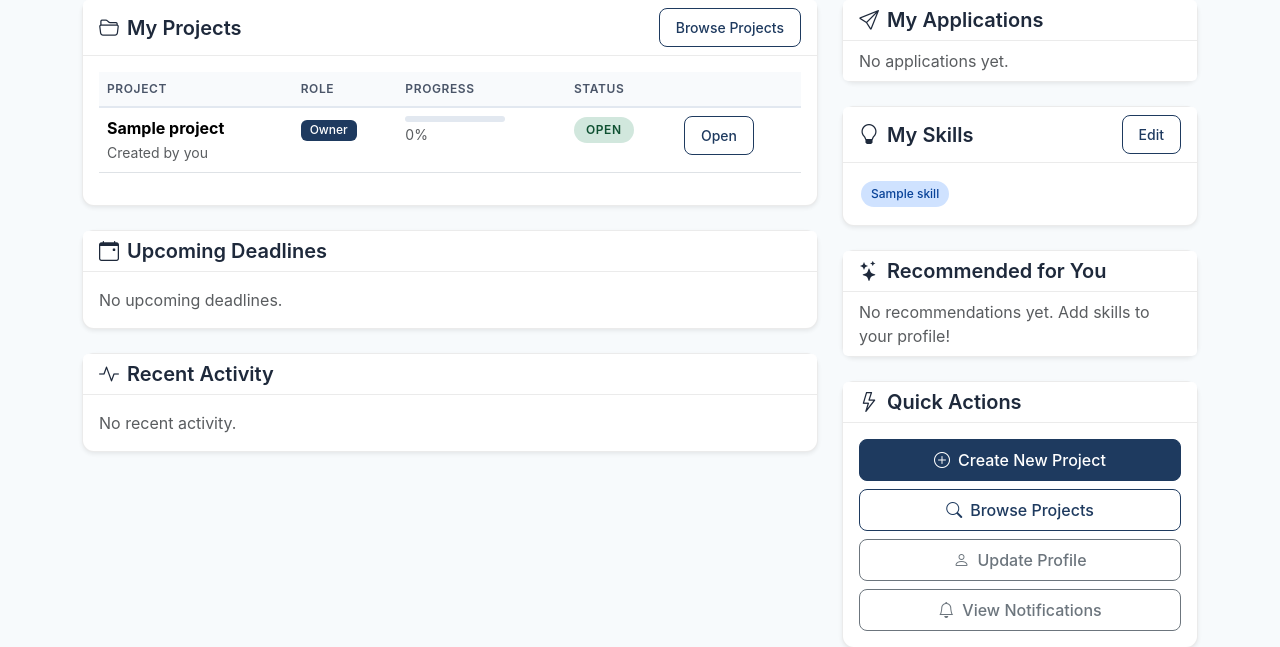
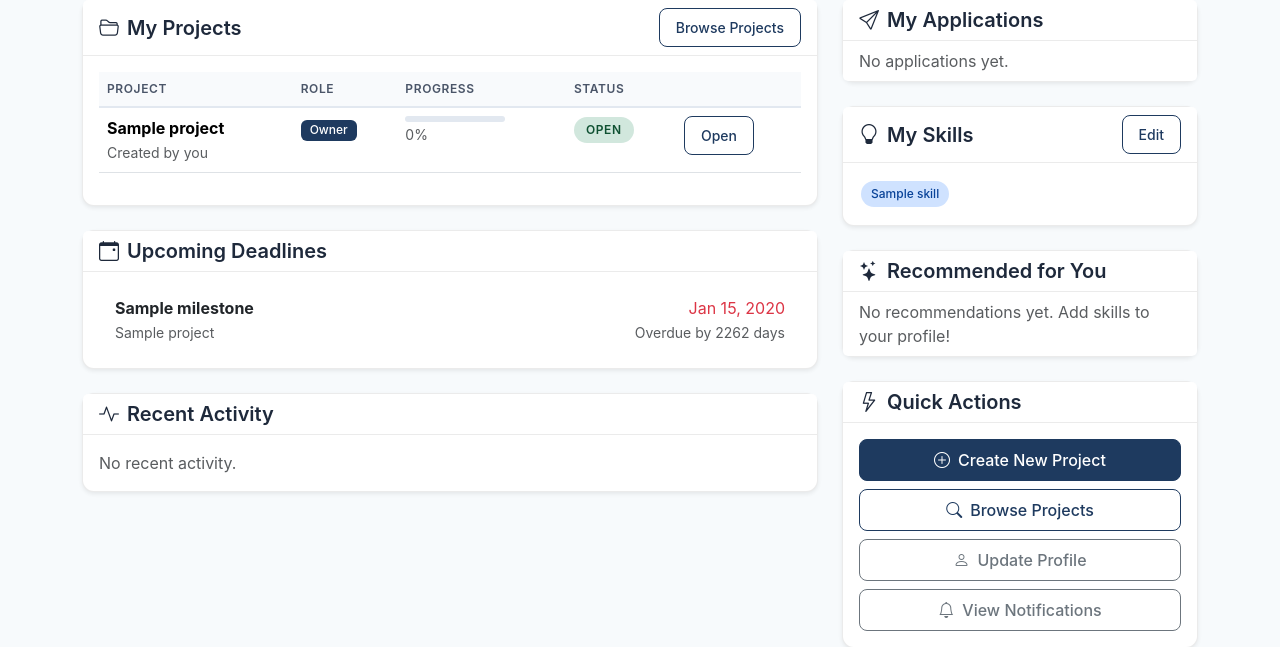
Before and after one commit to Mpumelelo281/CodeCollab_Crew, a Flask app: page /dashboard/student in a window 1280 px wide. Shown: the part 425-1072 px from the top of the page. Run offline with Flask 3, Linux system fonts and the light colour scheme; a user stored in the database is signed in; tables that the repository leaves empty hold one stand-in row (values such as "Sample post"); data that the repository does not hold is empty; some libraries are stand-ins or nearby versions.

Commit message:
Add online/offline status, fix progress calculation, fix overdue milestone display

```diff
--- a/app/__init__.py
+++ b/app/__init__.py
@@ -72,12 +72,20 @@ def create_app(config_name='default'):
     if not os.path.exists(app.config['UPLOAD_FOLDER']):
         os.makedirs(app.config['UPLOAD_FOLDER'])
 
+    # Update last_seen on every authenticated request
+    from datetime import datetime, timezone as tz
+
+    @app.before_request
+    def update_last_seen():
+        from flask_login import current_user as _cu
+        if _cu.is_authenticated:
+            _cu.last_seen = datetime.now(tz.utc)
+            db.session.commit()
+
     # Add context processor for global template variables
-    from datetime import datetime
-
     @app.context_processor
     def inject_now():
-        return {'now': datetime.utcnow()}
+        return {'now': datetime.now(tz.utc)}
 
     return app
 
--- a/app/models.py
+++ b/app/models.py
@@ -173,6 +173,16 @@ class User(UserMixin, db.Model):
         """Check if user is an admin."""
         return self.has_role('admin')
 
+    @property
+    def is_online(self):
+        """Check if user was active in the last 5 minutes."""
+        if not self.last_seen:
+            return False
+        last = self.last_seen
+        if last.tzinfo is None:
+            last = last.replace(tzinfo=timezone.utc)
+        return (datetime.now(timezone.utc) - last).total_seconds() < 300
+
     def get_unread_notifications_count(self):
         """Get count of unread notifications."""
         return Notification.query.filter_by(user_id=self.id, is_read=False).count()
@@ -237,12 +247,31 @@ class Project(db.Model):
 
     @property
     def progress(self):
-        """Calculate project progress based on milestones."""
+        """Calculate project progress based on milestones and tasks.
+
+        Uses milestones if any exist (completed / total).
+        Falls back to tasks if no milestones (completed / total).
+        Falls back to contribution-based estimate if neither exist.
+        """
+        # Primary: milestone-based progress
         milestones = self.milestones.all()
-        if not milestones:
-            return 0
-        completed = sum(1 for m in milestones if m.status == 'completed')
-        return int((completed / len(milestones)) * 100)
+        if milestones:
+            completed = sum(1 for m in milestones if m.status == 'completed')
+            return int((completed / len(milestones)) * 100)
+
+        # Secondary: task-based progress
+        tasks = self.tasks.all()
+        if tasks:
+            completed = sum(1 for t in tasks if t.status == 'completed')
+            return int((completed / len(tasks)) * 100)
+
+        # Tertiary: contribution-based estimate (has any work been done?)
+        contribution_count = self.contributions.count()
+        if contribution_count > 0:
+            # Cap at 50% since without milestones/tasks we can't measure completion
+            return min(int(contribution_count * 10), 50)
+
+        return 0
 
     @property
     def team_count(self):
@@ -313,6 +342,37 @@ class Milestone(db.Model):
         if due.tzinfo is None:
             due = due.replace(tzinfo=timezone.utc)
         return datetime.now(timezone.utc) > due
+
+    @property
+    def days_overdue(self):
+        """Return number of days overdue, or 0 if not overdue."""
+        if self.status == 'completed' or not self.due_date:
+            return 0
+        due = self.due_date
+        if due.tzinfo is None:
+            due = due.replace(tzinfo=timezone.utc)
+        delta = (datetime.now(timezone.utc) - due).days
+        return max(delta, 0)
+
+    @property
+    def time_status(self):
+        """Human-readable time status string."""
+        if self.status == 'completed':
+            return 'Completed'
+        if not self.due_date:
+            return 'No deadline'
+        due = self.due_date
+        if due.tzinfo is None:
+            due = due.replace(tzinfo=timezone.utc)
+        delta = (due - datetime.now(timezone.utc)).days
+        if delta < 0:
+            return f'Overdue by {abs(delta)} day{"s" if abs(delta) != 1 else ""}'
+        elif delta == 0:
+            return 'Due today'
+        elif delta == 1:
+            return 'Due tomorrow'
+        else:
+            return f'{delta} days left'
 
     def __repr__(self):
         return f'<Milestone {self.title}>'
--- a/app/routes/dashboard.py
+++ b/app/routes/dashboard.py
@@ -67,22 +67,49 @@ def student_dashboard():
         status='pending'
     ).count()
 
-    # Get upcoming deadlines (milestones)
+    # Get upcoming deadlines and overdue milestones
     upcoming_deadlines = []
+    now = datetime.now(timezone.utc)
     for project in projects:
         milestones = Milestone.query.filter_by(project_id=project.id)\
             .filter(Milestone.status != 'completed')\
-            .filter(Milestone.due_date >= datetime.now(timezone.utc))\
-            .filter(Milestone.due_date <= datetime.now(timezone.utc) + timedelta(days=14))\
             .order_by(Milestone.due_date).all()
         for m in milestones:
+            due = m.due_date
+            if due.tzinfo is None:
+                due = due.replace(tzinfo=timezone.utc)
+            delta = due - now
+            days_diff = delta.days
+
+            if days_diff < 0:
+                days_left = f'Overdue by {abs(days_diff)} day{"s" if abs(days_diff) != 1 else ""}'
+                is_overdue = True
+                is_soon = False
+            elif days_diff == 0:
+                days_left = 'Due today'
+                is_overdue = False
+                is_soon = True
+            elif days_diff == 1:
+                days_left = 'Due tomorrow'
+                is_overdue = False
+                is_soon = True
+            else:
+                days_left = f'{days_diff} days left'
+                is_overdue = False
+                is_soon = days_diff <= 3
+
             upcoming_deadlines.append({
+                'title': m.title,
                 'milestone': m,
-                'project': project
+                'project': project,
+                'due_date': due,
+                'days_left': days_left,
+                'is_overdue': is_overdue,
+                'is_soon': is_soon
             })
 
-    # Sort deadlines by date
-    upcoming_deadlines.sort(key=lambda x: x['milestone'].due_date)
+    # Sort: overdue first (most overdue at top), then soonest upcoming
+    upcoming_deadlines.sort(key=lambda x: x['due_date'])
 
     # Get user's contribution stats
     total_contributions = Contribution.query.filter_by(user_id=current_user.id).count()
--- a/app/templates/dashboard/lecturer.html
+++ b/app/templates/dashboard/lecturer.html
@@ -209,10 +209,14 @@
                                 <tr>
                                     <td>
                                         <div class="d-flex align-items-center">
-                                            <div class="avatar avatar-sm me-2">
+                                            <div class="avatar avatar-sm me-2 position-relative">
                                                 {{ progress.student.first_name[0] }}{{ progress.student.last_name[0] }}
+                                                <span class="position-absolute bottom-0 end-0 rounded-circle border border-white" style="width: 10px; height: 10px; background: {{ '#28a745' if progress.student.is_online else '#6c757d' }};"></span>
                                             </div>
                                             {{ progress.student.full_name }}
+                                            {% if progress.student.is_online %}
+                                            <span class="badge bg-success ms-2" style="font-size: 0.65rem;">Online</span>
+                                            {% endif %}
                                         </div>
                                     </td>
                                     <td>{{ progress.project.title }}</td>
--- a/app/templates/projects/milestones.html
+++ b/app/templates/projects/milestones.html
@@ -48,7 +48,7 @@
                         {% elif milestone.is_overdue %}bg-danger
                         {% else %}bg-secondary{% endif %}">
                         {% if milestone.is_overdue and milestone.status != 'completed' %}
-                            Overdue
+                            Overdue by {{ milestone.days_overdue }} day{{ 's' if milestone.days_overdue != 1 else '' }}
                         {% else %}
                             {{ milestone.status|replace('_', ' ')|title }}
                         {% endif %}
@@ -63,6 +63,9 @@
                         <span>
                             <i class="bi bi-calendar me-1"></i>
                             Due: {{ milestone.due_date.strftime('%b %d, %Y') if milestone.due_date else 'No deadline' }}
+                        </span>
+                        <span class="{% if milestone.is_overdue %}text-danger fw-bold{% elif milestone.time_status == 'Due today' or milestone.time_status == 'Due tomorrow' %}text-warning{% endif %}">
+                            <i class="bi bi-clock me-1"></i>{{ milestone.time_status }}
                         </span>
                         {% if milestone.assigned_to %}
                         <span>
```
Also changed, not shown: app/templates/projects/team.html (+16 -6 lines).
